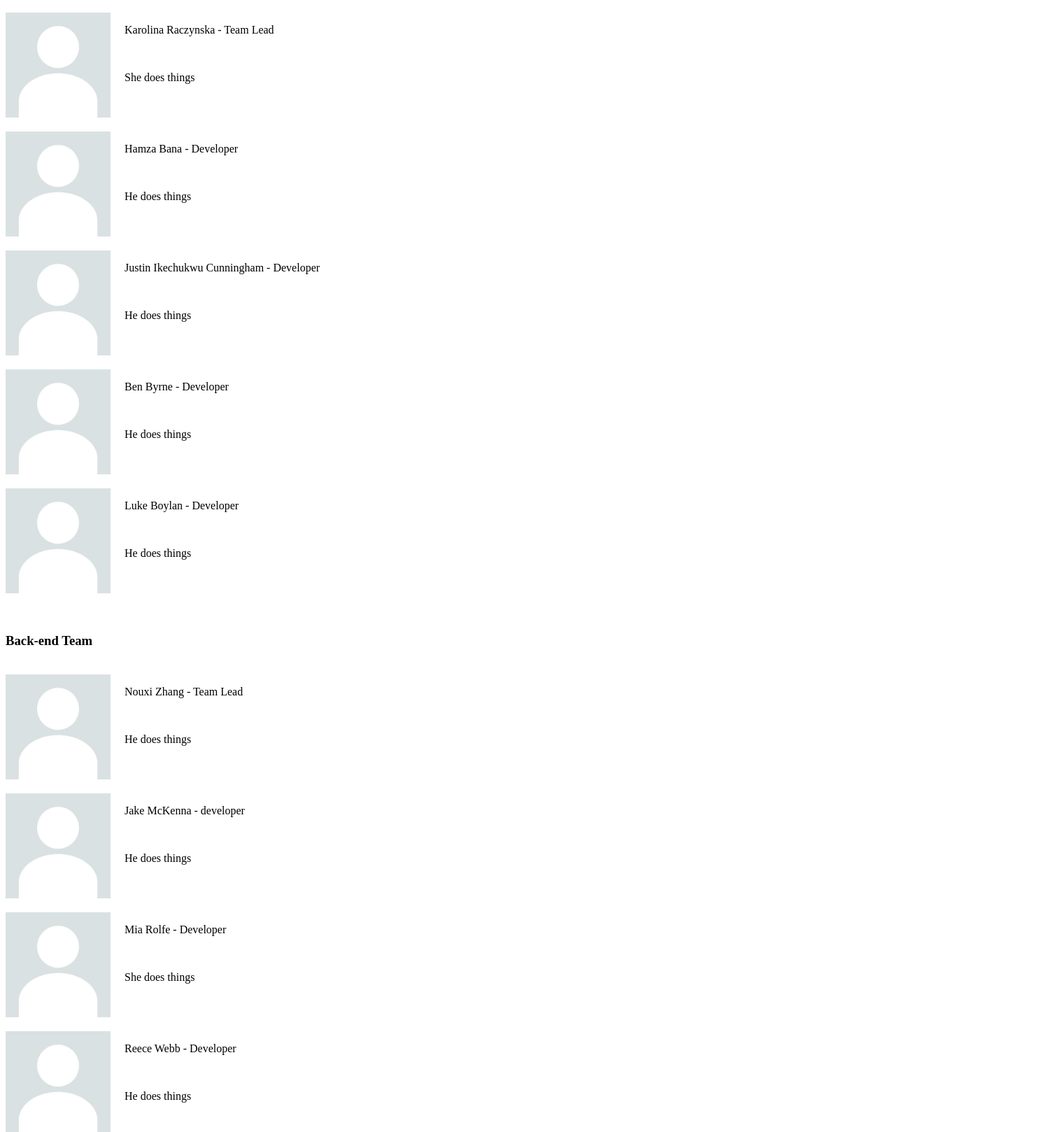
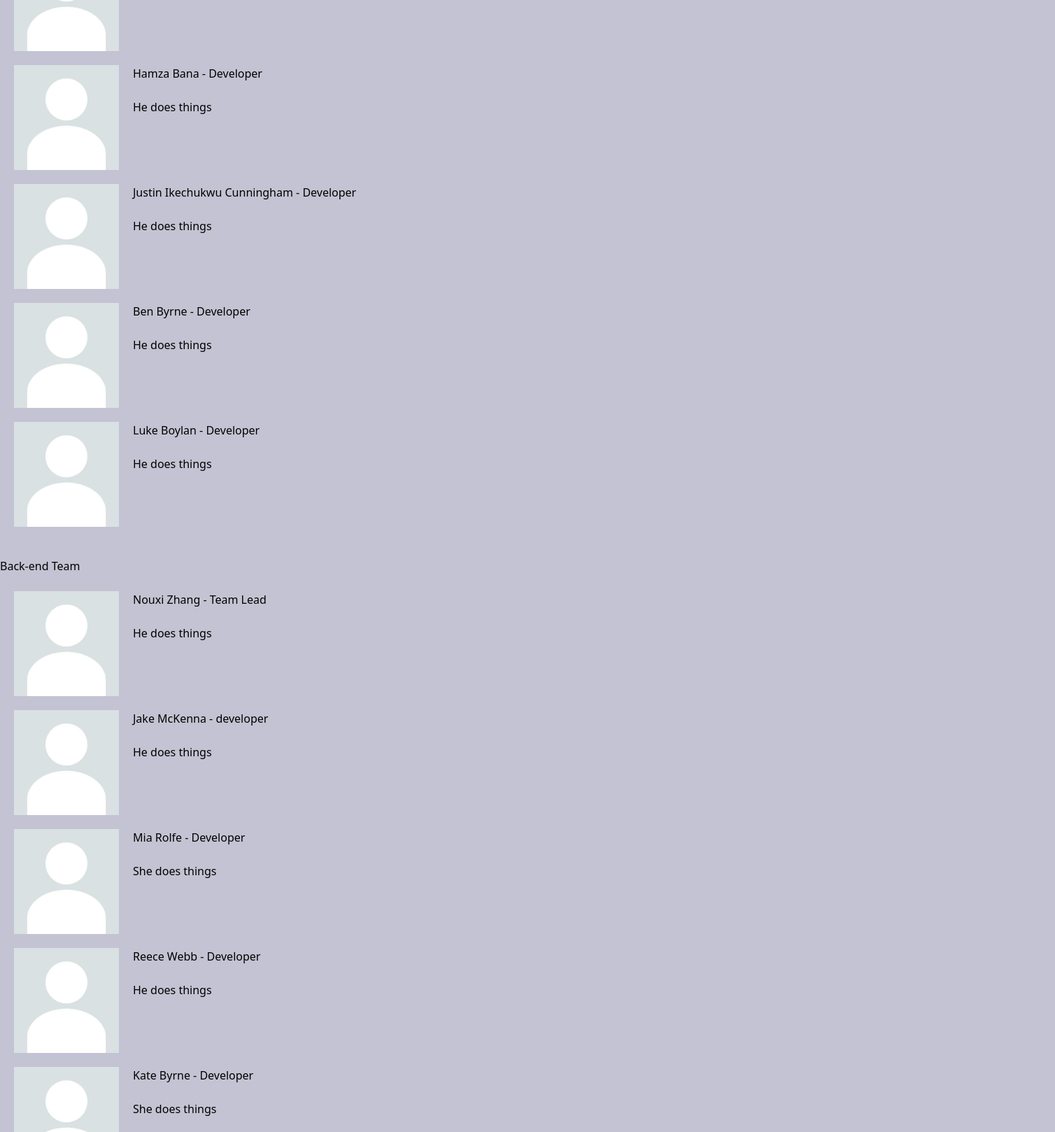
Before and after one commit to miarolfe/SwEngGroup30, a Next.js app in the folder front/life-insurance-front/: page /TheTeam in a window 1280 px wide. Shown: the part 822-2440 px from the top of the page at 70% size, 1508 px wide, since content can reach past the window. Built offline with nearby package versions, Linux system fonts and the light colour scheme.

Commit message:
styled page changes

```diff
--- a/front/life-insurance-front/app/globals.css
+++ /dev/null
@@ -1,33 +0,0 @@
-@tailwind base;
-@tailwind components;
-@tailwind utilities;
-
-:root {
-  --foreground-rgb: 0, 0, 0;
-  --background-start-rgb: 214, 219, 220;
-  --background-end-rgb: 255, 255, 255;
-}
-
-@media (prefers-color-scheme: dark) {
-  :root {
-    --foreground-rgb: 255, 255, 255;
-    --background-start-rgb: 0, 0, 0;
-    --background-end-rgb: 0, 0, 0;
-  }
-}
-
-body {
-  color: rgb(var(--foreground-rgb));
-  background: linear-gradient(
-      to bottom,
-      transparent,
-      rgb(var(--background-end-rgb))
-    )
-    rgb(var(--background-start-rgb));
-}
-
-@layer utilities {
-  .text-balance {
-    text-wrap: balance;
-  }
-}
--- a/front/life-insurance-front/pages/TheTeam.js
+++ b/front/life-insurance-front/pages/TheTeam.js
@@ -1,5 +1,6 @@
 import Head from "next/head";
 import Header from "../components/Header";
+import '../styles/main-page.css'
 
 const TheTeam = () => {
 
@@ -12,8 +13,10 @@ const TheTeam = () => {
             </Head>
             <Header />
             <main>
-                <section style={{textAlign: 'center'}}>
-                    <h2>
+                <br />
+                <br />
+                <section className="text-center">
+                    <h2 className="text-4xl">
                         The Team
                     </h2>
                     <img src="" width={1500} height={400}></img>
@@ -24,12 +27,12 @@ const TheTeam = () => {
                         here you'll find the development team who worked
                         tirelessly over the last 12 weeks in creating this site
                     </p>
-                    <section style={{textAlign: 'left'}}>
+                    <section className="text-left">
                         <br></br>
-                        <h1> Front-End Team</h1>
+                        <h1 className="text-3xl font-mono "> Front-End Team</h1>
 
-                        <div style={{ display: 'flex', marginBottom: '20px' }}>
-                            <img src="/empty-profile.jpg" alt="karolina" width={150} height={150} style={{ marginRight: '20px' }} />
+                        <div className="flex ">
+                            <img src="/empty-profile.jpg" alt="karolina" width={150} height={150} className="mx-5 mb-5" />
                             <div>
                                 <p>Karolina Raczynska - Team Lead</p>
                                 <br />
@@ -38,7 +41,7 @@ const TheTeam = () => {
                         </div>
 
                         <div style={{ display: 'flex', marginBottom: '20px' }}>
-                        <img src="/empty-profile.jpg" alt="Hamza" widht={150} height={150} style={{ marginRight: '20px' }}></img>
+                        <img src="/empty-profile.jpg" alt="Hamza" width={150} height={150} className="mx-5"></img>
                             <div>
                                 <p>Hamza Bana - Developer</p>
                                 <br />
@@ -47,7 +50,7 @@ const TheTeam = () => {
                         </div>
 
                         <div style={{ display: 'flex', marginBottom: '20px' }}>
-                        <img src="/empty-profile.jpg" alt="Justin" widht={150} height={150} style={{ marginRight: '20px' }}></img>
+                        <img src="/empty-profile.jpg" alt="Justin" width={150} height={150} className="mx-5"></img>
 
 
                             <div>
@@ -58,7 +61,7 @@ const TheTeam = () => {
                         </div>
 
                         <div style={{ display: 'flex', marginBottom: '20px' }}>
-                        <img src="/empty-profile.jpg" alt="Ben" widht={150} height={150} style={{ marginRight: '20px' }}></img>
+                        <img src="/empty-profile.jpg" alt="Ben" width={150} height={150} className="mx-5"></img>
                             <div>
                             <p>Ben Byrne - Developer</p>
                                 <br />
@@ -67,7 +70,7 @@ const TheTeam = () => {
                         </div>
 
                         <div style={{ display: 'flex', marginBottom: '20px' }}>
-                        <img src="/empty-profile.jpg" alt="Luke" widht={150} height={150} style={{ marginRight: '20px' }}></img>
+                        <img src="/empty-profile.jpg" alt="Luke" width={150} height={150} className="mx-5"></img>
                             <div>
                             <p>Luke Boylan - Developer</p>
                                 <br />
@@ -80,7 +83,7 @@ const TheTeam = () => {
                         <br></br>
 
                         <div style={{ display: 'flex', marginBottom: '20px' }}>
-                            <img src="/empty-profile.jpg" alt="Nouxi" width={150} height={150} style={{ marginRight: '20px' }} />
+                            <img src="/empty-profile.jpg" alt="Nouxi" width={150} height={150} className="mx-5" />
                             <div>
                                 <p>Nouxi Zhang - Team Lead</p>
                                 <br />
@@ -89,7 +92,7 @@ const TheTeam = () => {
                         </div>
 
                         <div style={{ display: 'flex', marginBottom: '20px' }}>
-                            <img src="/empty-profile.jpg" alt="Jake" width={150} height={150} style={{ marginRight: '20px' }} />
+                            <img src="/empty-profile.jpg" alt="Jake" width={150} height={150} className="mx-5" />
                             <div>
                                 <p>Jake McKenna - developer</p>
                                 <br />
@@ -98,7 +101,7 @@ const TheTeam = () => {
                         </div>
 
                         <div style={{ display: 'flex', marginBottom: '20px' }}>
-                        <img src="/empty-profile.jpg" alt="Mia" widht={150} height={150} style={{ marginRight: '20px' }}></img>
+                        <img src="/empty-profile.jpg" alt="Mia" width={150} height={150} className="mx-5"></img>
                             <div>
                             <p>Mia Rolfe - Developer</p>
                                 <br />
@@ -107,7 +110,7 @@ const TheTeam = () => {
                         </div>
 
                         <div style={{ display: 'flex', marginBottom: '20px' }}>
-                        <img src="/empty-profile.jpg" alt="Reece" widht={150} height={150} style={{ marginRight: '20px' }}></img>
+                        <img src="/empty-profile.jpg" alt="Reece" width={150} height={150} className="mx-5"></img>
                             <div>
                             <p>Reece Webb - Developer</p>
                                 <br />
@@ -116,7 +119,7 @@ const TheTeam = () => {
                         </div>
 
                         <div style={{ display: 'flex', marginBottom: '20px' }}>
-                        <img src="/empty-profile.jpg" alt="kate" widht={150} height={150} style={{ marginRight: '20px' }}></img>
+                        <img src="/empty-profile.jpg" alt="kate" width={150} height={150} className="mx-5"></img>
                             <div>
                             <p>Kate Byrne - Developer</p>
                                 <br />
@@ -125,9 +128,9 @@ const TheTeam = () => {
                         </div>
 
                         <div style={{ display: 'flex', marginBottom: '20px' }}>
-                        <img src="/empty-profile.jpg" alt="Essien" width={150} height={150} style={{ marginRight: '20px' }} />
+                        <img src="/empty-profile.jpg" alt="Essien" width={150} height={150} className="mx-5" />
                             <div>
-                                <p>Essien Thompson - Team Lead</p>
+                                <p>Essien Thompson - Developer</p>
                                 <br />
                                 <p>He does things</p>
                             </div>
--- a/front/life-insurance-front/postcss.config.js
+++ b/front/life-insurance-front/postcss.config.js
@@ -1,6 +1,7 @@
+// postcss.config.js
 module.exports = {
-  plugins: {
-    tailwindcss: {},
-    autoprefixer: {},
-  },
-};
+  plugins: [
+    'tailwindcss',
+    'autoprefixer',
+  ],
+}
--- /dev/null
+++ b/front/life-insurance-front/styles/main-page.css
@@ -0,0 +1,18 @@
+@tailwind base;
+@tailwind components;
+@tailwind utilities;
+
+:root {
+  --foreground-rgb: 195, 195, 211;
+}
+
+body {
+
+  background-color: rgb(var(--foreground-rgb));
+}
+
+@layer utilities {
+  .text-balance {
+    text-wrap: balance;
+  }
+}
--- /dev/null
+++ b/front/life-insurance-front/tailwind.config.js
@@ -0,0 +1,15 @@
+/** @type {import('tailwindcss').Config} */
+module.exports = {
+  content: [
+    "./app/**/*.{js,ts,jsx,tsx,mdx}",
+    "./pages/**/*.{js,ts,jsx,tsx,mdx}",
+    "./components/**/*.{js,ts,jsx,tsx,mdx}",
+
+    // Or if using `src` directory:
+    "./src/**/*.{js,ts,jsx,tsx,mdx}",
+  ],
+  theme: {
+    extend: {},
+  },
+  plugins: [],
+}
```
